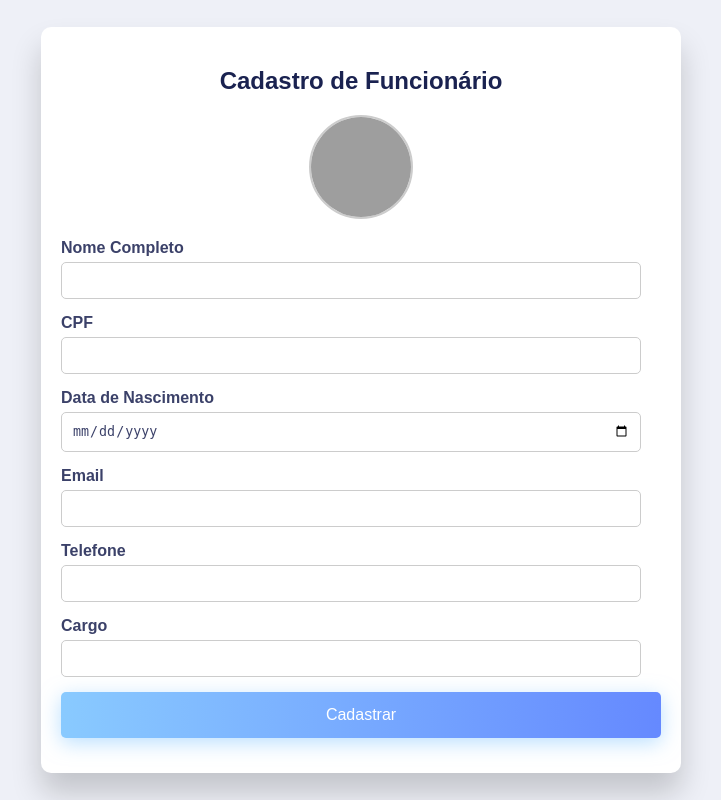
After one commit to LucasTalen/sec_trabalho, a Django app: page /cadastrar/funcionario/ in a window 1280 px wide. The commit adds this page. Shown: the whole page, without its empty margins (279-1000 px from the left). Run offline with Django 5.2, Linux system fonts and the light colour scheme; grey boxes are pictures that could not be loaded.

Commit message:
add função de pesquisa por CPF e aba de cadastro

```diff
--- a/site_sec/models.py
+++ b/site_sec/models.py
@@ -1,6 +1,10 @@
 from django.db import models
+from django.core.files.storage import FileSystemStorage
 
 # Create your models here.
+
+profile_image_storage = FileSystemStorage(location='media/profile_images')
+
 class Funcionario(models.Model):
     nome = models.CharField(max_length=50)
     CPF = models.CharField(max_length=11, primary_key=True)
@@ -8,6 +12,7 @@ class Funcionario(models.Model):
     email = models.EmailField()
     telefone = models.CharField(max_length=15)
     cargo = models.CharField(max_length=50)
+    foto_perfil = models.ImageField(upload_to='profile_images/',)
 
     def __str__(self):
         return self.nome
--- /dev/null
+++ b/site_sec/static/css/style_cadastrar_funcionario.css
@@ -0,0 +1,119 @@
+:root {
+    --primary-color: #fff;
+    --secondary-color: #1A2250;
+    --tertiary-color: #3B4169;
+    --background-color: #EEF0F7;
+    --box-shadow-color: rgba(0, 0, 0, 0.185);
+    --button-gradient-start: #89CAFF;
+    --button-gradient-end: #6589FF;
+    --button-shadow: #89caff94;
+}
+
+body {
+    font-family: Arial, sans-serif;
+    background-color: var(--background-color);
+    display: flex;
+    justify-content: center;
+    align-items: center;
+    height: 100vh;
+    margin: 0;
+}
+
+.form-container {
+    background-color: var(--primary-color);
+    padding: 20px;
+    border-radius: 10px;
+    box-shadow: 0 20px 30px var(--box-shadow-color);
+    width: 100%;
+    max-width: 600px;
+    transition: all 0.3s ease;
+}
+
+.form-header {
+    text-align: center;
+    margin-bottom: 20px;
+    color: var(--secondary-color);
+    transition: color 0.3s ease;
+}
+
+.profile-pic-container {
+    position: relative;
+    text-align: center;
+    margin-bottom: 20px;
+}
+
+.profile-pic {
+    display: block;
+    margin: 0 auto;
+    width: 100px;
+    height: 100px;
+    border-radius: 50%;
+    object-fit: cover;
+    border: 2px solid #ccc;
+    cursor: pointer;
+    transition: filter 0.3s ease;
+}
+
+.profile-pic:hover {
+    filter: brightness(0.7);
+}
+
+.edit-icon {
+    position: absolute;
+    top: 50%;
+    left: 50%;
+    transform: translate(-50%, -50%);
+    color: white;
+    font-size: 24px;
+    display: none;
+    pointer-events: none;
+}
+
+.profile-pic-container:hover .edit-icon {
+    display: block;
+}
+
+.form-group {
+    margin-bottom: 15px;
+}
+
+.form-group label {
+    display: block;
+    margin-bottom: 5px;
+    font-weight: bold;
+    color: var(--tertiary-color);
+    transition: color 0.3s ease;
+}
+
+.form-group input {
+    width: calc(100% - 20px);
+    padding: 10px;
+    border: 1px solid #ccc;
+    border-radius: 5px;
+    box-sizing: border-box;
+    color: var(--tertiary-color);
+    transition: border-color 0.3s ease, color 0.3s ease;
+}
+
+.form-group input[type="file"] {
+    display: none;
+}
+
+.form-group button {
+    display: block;
+    width: 100%;
+    padding: 14px;
+    border: none;
+    background-image: linear-gradient(to right, var(--button-gradient-start), var(--button-gradient-end));
+    color: var(--primary-color);
+    font-size: 16px;
+    border-radius: 5px;
+    cursor: pointer;
+    margin-top: 10px;
+    box-shadow: 0 5px 20px var(--button-shadow);
+    transition: background-color 0.3s ease-in-out, box-shadow 0.3s ease-in-out;
+}
+
+.form-group button:hover {
+    box-shadow: none;
+}
--- /dev/null
+++ b/site_sec/static/js/script_cadastrar_funcionario.js
@@ -0,0 +1,8 @@
+function triggerFileInput() {
+    document.getElementById('profile-pic').click();
+}
+
+function loadProfilePic(event) {
+    const profilePicPreview = document.getElementById('profile-pic-preview');
+    profilePicPreview.src = URL.createObjectURL(event.target.files[0]);
+}
--- a/site_sec/static/js/script_home.js
+++ b/site_sec/static/js/script_home.js
@@ -1,6 +1,7 @@
 $(document).ready( () => {
-    $('#search').keyup(function() {
+    $('#search').on('input', function() {
         var query = $(this).val();
+
 
         if(query.length > 2){
             $.ajax({
@@ -13,7 +14,7 @@ $(document).ready( () => {
                     $('#sugestao').empty();
                     if(data.length){
                         data.forEach(item => {
-                            $('#sugestao').html(`
+                            $('#sugestao').append(`
                                 <div class="suggestion-item">
                                     <span class="suggestion-name">${item.nome}</span>
                                     <span class="suggestion-cpf">${item.cpf}</span>
--- /dev/null
+++ b/site_sec/templates/site_sec/cadastrar_funcionario.html
@@ -0,0 +1,57 @@
+{% load static %}
+<!DOCTYPE html>
+<html lang="en">
+<head>
+    <meta charset="UTF-8">
+    <meta name="viewport" content="width=device-width, initial-scale=1.0">
+    <link rel="stylesheet" href="https://fonts.googleapis.com/css2?family=Material+Symbols+Outlined:opsz,wght,FILL,GRAD@20..48,100..700,0..1,-50..200" />
+    <link rel="stylesheet" type="text/css" href="{% static 'css/style_cadastrar_funcionario.css' %}">
+    <script src="{% static 'js/script_cadastrar_funcionario.js' %}"></script>
+    <title>Cadastro de Funcionário</title>
+
+</head>
+<body>
+    <div class="form-container">
+        <div class="form-header">
+            <h2>Cadastro de Funcionário</h2>
+        </div>
+        <form action="{% url 'criar_funcionario' %}" method="POST" enctype="multipart/form-data">
+            <div class="form-group">
+                <input type="file" id="profile-pic" name="profile-pic" accept="image/*" onchange="loadProfilePic(event)">
+                <div class="profile-pic-container">
+                    <img id="profile-pic-preview" class="profile-pic" src="https://static.vecteezy.com/system/resources/previews/005/544/718/original/profile-icon-design-free-vector.jpg" alt="Foto de Perfil" onclick="triggerFileInput()">
+                    <i class="edit-icon material-symbols-outlined">add_a_photo</i>
+                </div>
+            </div>
+            <div class="form-group">
+                <label for="full-name">Nome Completo</label>
+                <input type="text" id="full-name" name="full-name" required>
+            </div>
+            <div class="form-group">
+                <label for="cpf">CPF</label>
+                <input type="text" id="cpf" name="cpf" required>
+            </div>
+            <div class="form-group">
+                <label for="dob">Data de Nascimento</label>
+                <input type="date" id="dob" name="dob" required>
+            </div>
+            <div class="form-group">
+                <label for="email">Email</label>
+                <input type="email" id="email" name="email" required>
+            </div>
+            <div class="form-group">
+                <label for="phone">Telefone</label>
+                <input type="tel" id="phone" name="phone" required>
+            </div>
+            <div class="form-group">
+                <label for="position">Cargo</label>
+                <input type="text" id="position" name="position" required>
+            </div>
+            <div class="form-group">
+                <button type="submit">Cadastrar</button>
+            </div>
+        </form>
+    </div>
+
+</body>
+</html>
--- a/site_sec/templates/site_sec/home.html
+++ b/site_sec/templates/site_sec/home.html
@@ -22,7 +22,7 @@
                 <div id="sugestao" class="sugestao"></div>
             </div>
             <span>Ou</span></br>
-            <button type="submit">Cadastrar Funcionario</button>
+            <button onclick="window.location.href='/cadastrar/funcionario/'">Cadastrar Funcionario</button>
           </div>
         </div>
 
--- a/site_sec/urls.py
+++ b/site_sec/urls.py
@@ -1,8 +1,13 @@
 from django.urls import path
+from django.conf.urls.static import static
+from django.conf import settings
 from . import views
 
 
 urlpatterns = [
     path('', views.home),
-    path('pesquisar/funcionario/', views.buscar_funcionario, name='pesquisar_funcionario')
-]
+    path('pesquisar/funcionario/', views.buscar_funcionario, name='pesquisar_funcionario'),
+    path('cadastrar/funcionario/', views.cadastrar_funcionario, name='cadastrar_funcionario'),
+    path('criar/funcionario/', views.criar_funcionario, name='criar_funcionario'),
+
+] + static(settings.MEDIA_URL, document_root=settings.MEDIA_ROOT)
--- a/site_sec/views.py
+++ b/site_sec/views.py
@@ -9,10 +9,41 @@ from .models import Funcionario
 def home(request):
     return render(request, 'site_sec/home.html')
 
+@csrf_exempt
+def cadastrar_funcionario(request):
+    return render(request, 'site_sec/cadastrar_funcionario.html')
+
+@csrf_exempt
+def criar_funcionario(request):
+    if request.method == 'POST':
+        nome = request.POST.get('full-name')
+        cpf = request.POST.get('cpf')
+        nascimento = request.POST.get('dob')
+        telefone = request.POST.get('phone')
+        cargo = request.POST.get('position')
+        email = request.POST.get('email')
+        foto_de_perfil = request.FILES.get('profile-pic')
+
+        Funcionario(
+            nome=nome,
+            CPF=cpf,
+            nascimento=nascimento,
+            email=email,
+            telefone=telefone,
+            cargo=cargo,
+            foto_perfil=foto_de_perfil
+        ).save()
+
+        return render(request, 'site_sec/cadastrar_funcionario.html')
+
+@csrf_exempt
 def buscar_funcionario(request):
     if request.headers.get('X-Requested-With') == 'XMLHttpRequest':
         query = request.GET.get('term', '')
-        sugestao = Funcionario.objects.filter(nome__icontains=query)[:10]
+        sugestao = Funcionario.objects.filter(nome__icontains=query)[:5]
+        if len(sugestao) == 0:
+            sugestao = Funcionario.objects.filter(CPF__icontains=query)[:5]
+
         resultado = [{'nome':funcionario.nome, 'cpf':funcionario.CPF} for funcionario in sugestao]
         return JsonResponse(resultado, safe=False)
     return JsonResponse({'error':'Request invalida'}, status=400)
```
Also changed, not shown: sec_trabalho/settings.py (+6 -1 lines), site_sec/static/css/style_home.css (+12 -2 lines), db.sqlite3, site_sec/media/profile_images/1683236100438.jpg (added), site_sec/media/profile_images/ai-generated-8876491_1280.png (added), site_sec/migrations/0002_funcionario_foto_perfil.py (added).
